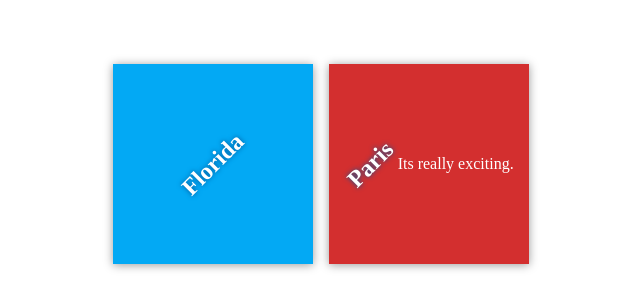
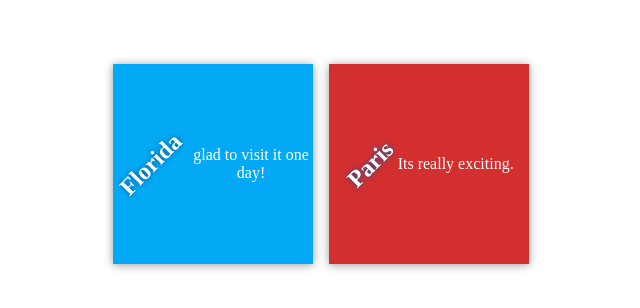
Before and after one commit to cc-user-name/my-dreaming-ideas, a plain HTML site: page index.html in a window 1280 px wide. Shown: the part 236-544 px from the top of the page, without its empty margins (319-959 px from the left). Drawn offline with Linux system fonts and the light colour scheme.

Commit message:
very exciting place!

```diff
--- a/index.html
+++ b/index.html
@@ -12,6 +12,7 @@
         <div class="destination-container">
             <div class="destination" id="florida">
                 <h2>Florida</h2>
+                <p>glad to visit it one day!</p>
             </div>
 
             <div class="destination" id="paris">
```
